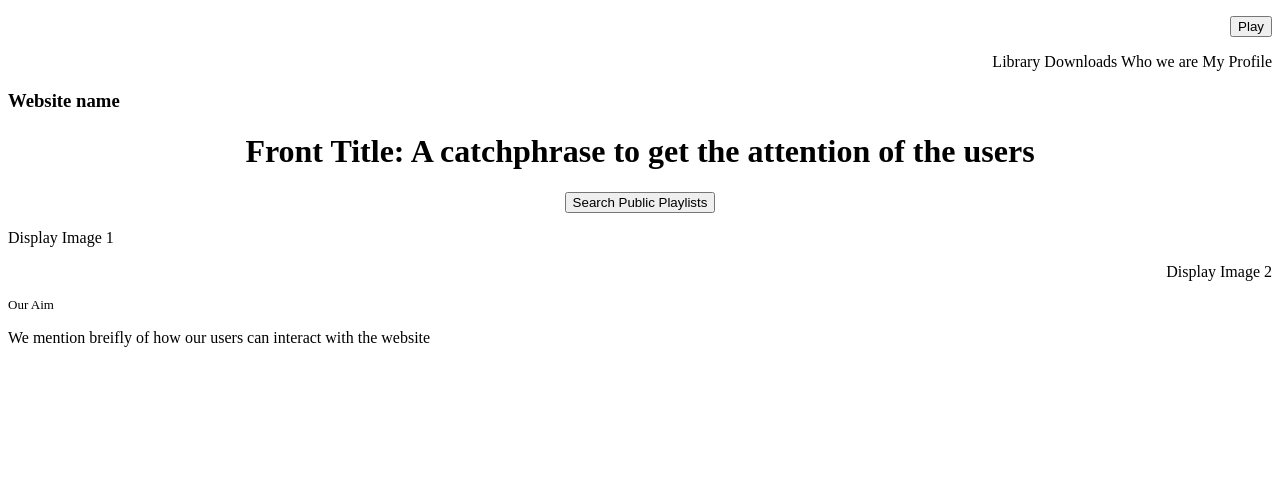
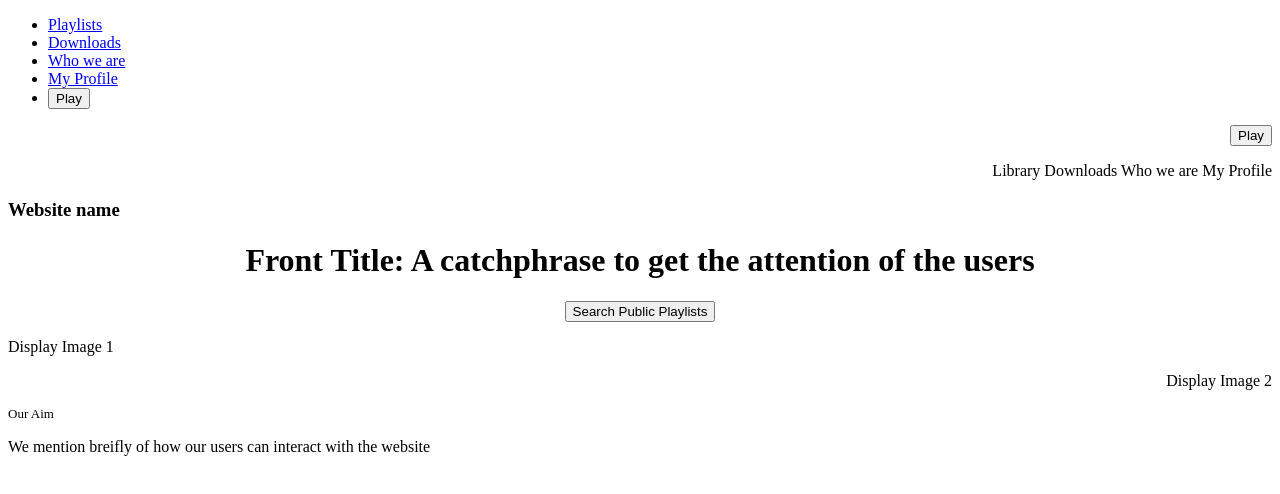
Before and after one commit to Kyle129k/Inclusic-Project, a plain HTML site: page Inclusic.html in a window 1280 px wide. Drawn offline with Linux system fonts and the light colour scheme.

Commit message:
Update Inclusic.html

```diff
--- a/Inclusic.html
+++ b/Inclusic.html
@@ -7,6 +7,17 @@
     <link rel="stylesheet" href="style.css">
 </head>
 <body>
+    <header>
+        <nav>
+            <ul>
+                <li><a href="google.come">Playlists</a></li>
+                <li><a href="google.come">Downloads</a></li>
+                <li><a href="google.come">Who we are</a></li>
+                <li><a href="google.come">My Profile</a></li>
+                <li><button>Play</button></li>
+            </ul>
+        </nav>
+    </header>
 
     <p class="Button">
         <button class="play">Play</button>
```
